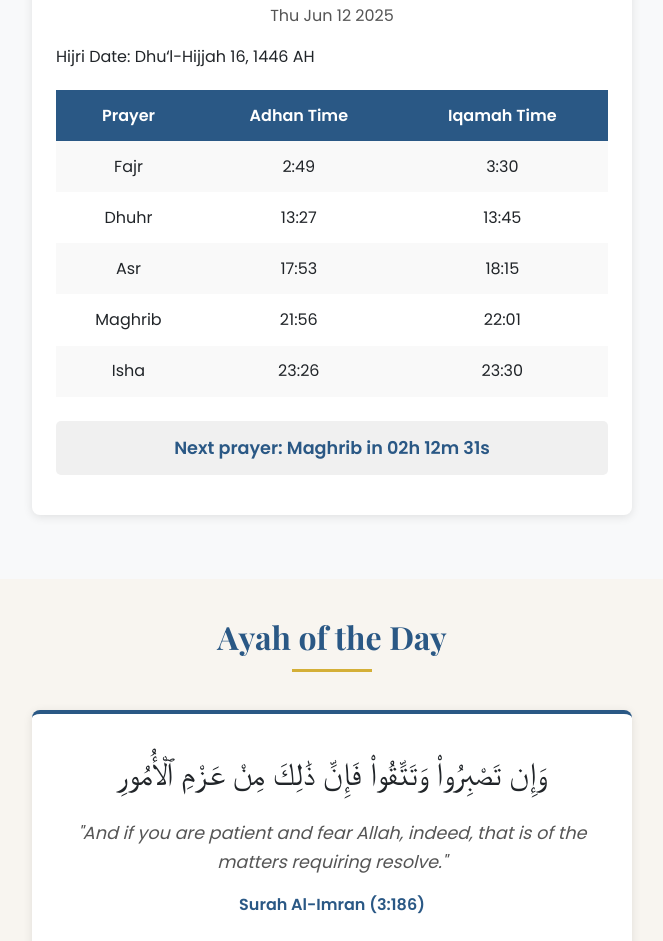
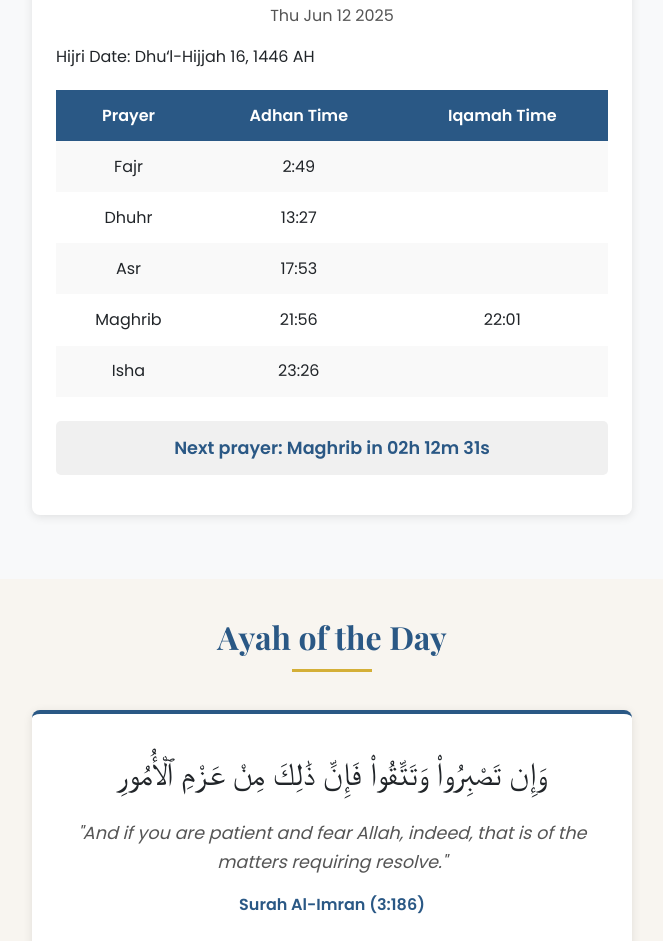
Before and after one commit to kggkhan1/deccanclub, a plain HTML site: page index.html in a window 1280 px wide. Shown: the part 3628-4569 px from the top of the page, without its empty margins (308-971 px from the left). Drawn offline with nearby package versions, Linux system fonts and the light colour scheme.

Commit message:
Update index.html

```diff
--- a/index.html
+++ b/index.html
@@ -348,11 +348,11 @@ Eircode: D15 EY81
         };
 
         const iqamahTimes = {
-            "Fajr": "3:30",
-            "Dhuhr": "13:45",
-            "Asr": "18:15",
-            "Maghrib": "21:50", // 5 minutes after Adhan for June 13
-            "Isha": "23:30"
+            "Fajr": "",
+            "Dhuhr": "",
+            "Asr": "",
+            "Maghrib": "", // 5 minutes after Adhan for June 13
+            "Isha": ""
         };
 
         function updateTimetable() {
```
